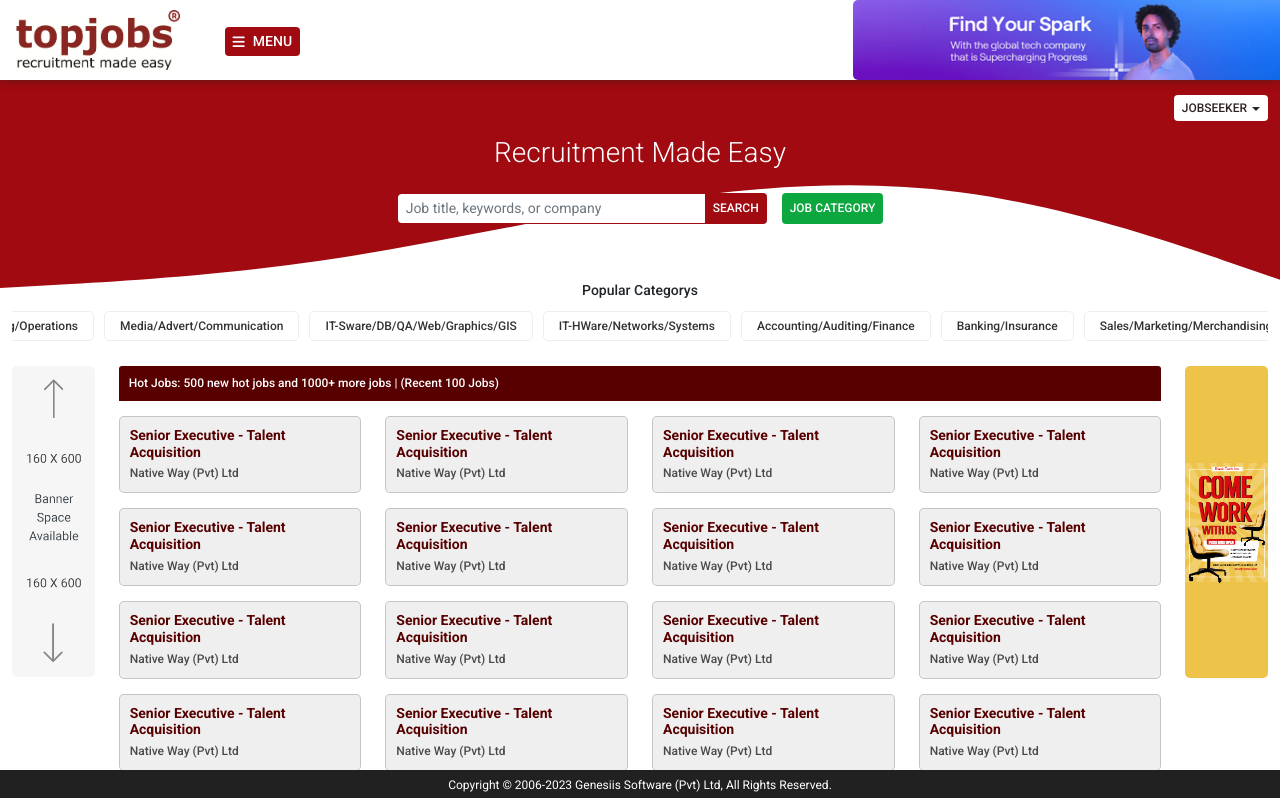
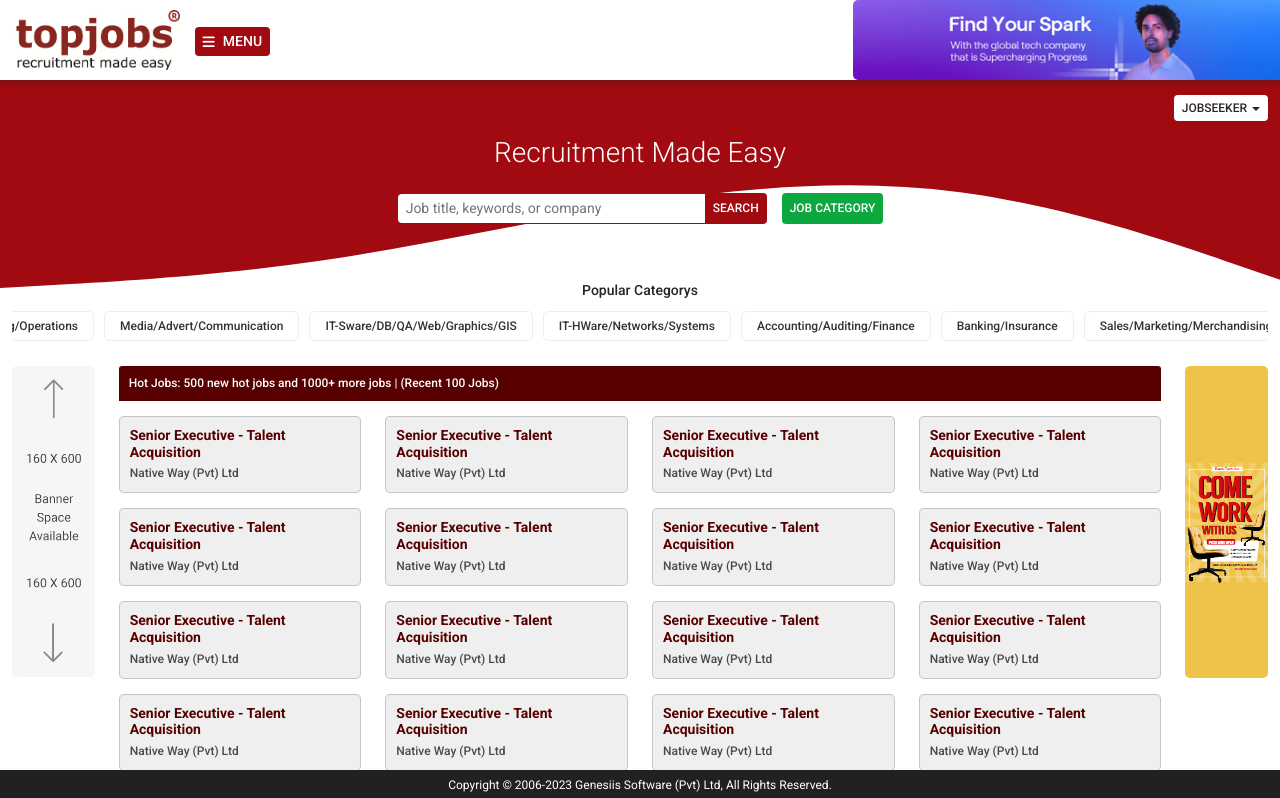
Before and after one commit to HeshanPramith/topjobsreact, a React (Create React App) app: page / in a window 1280 px wide. Shown: the top 798 px of the page. Built offline with nearby package versions, Linux system fonts and the light colour scheme.

Commit message:
6th commit

```diff
--- a/src/App.scss
+++ b/src/App.scss
@@ -40,7 +40,7 @@
 
     .menu-btn {
         margin-top: 17px;
-        margin-left: 30px;
+        margin-left: 0;
         float: left;
         font-size: 14px;
         text-transform: uppercase;
```
